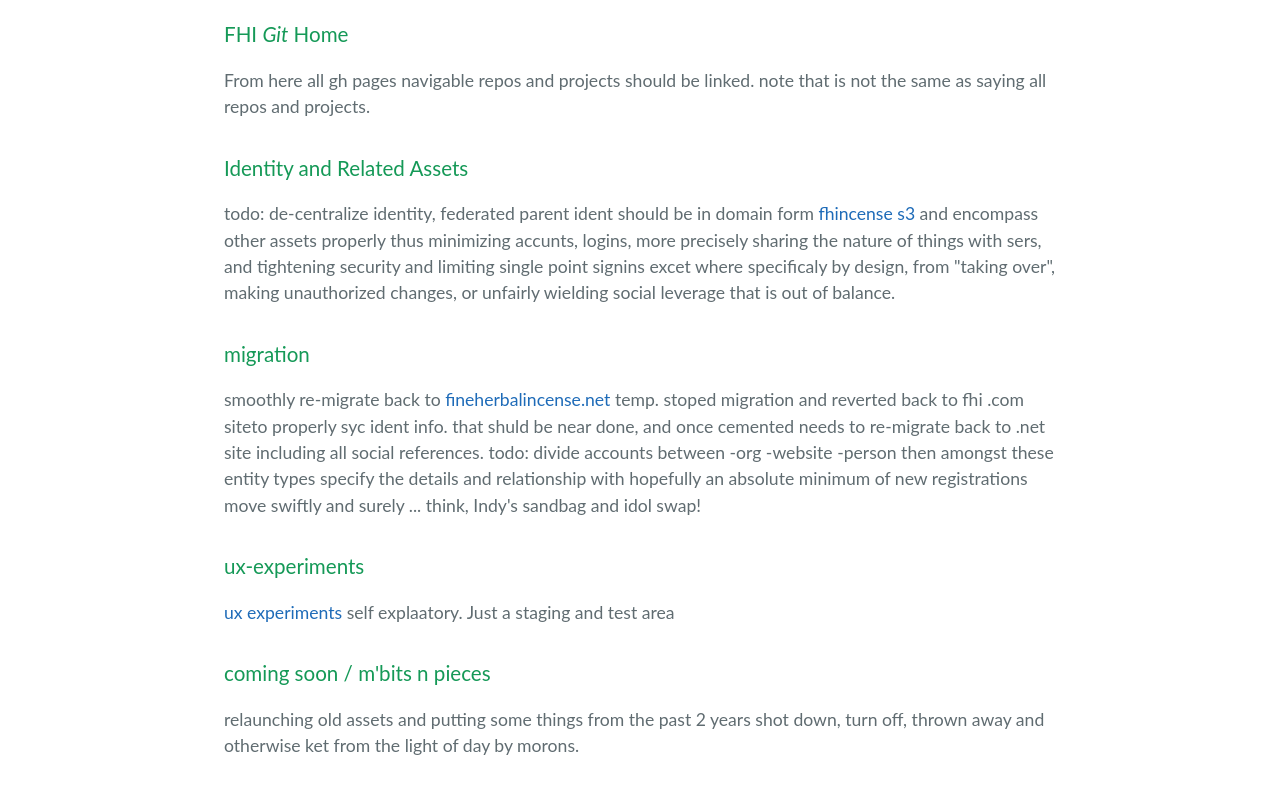
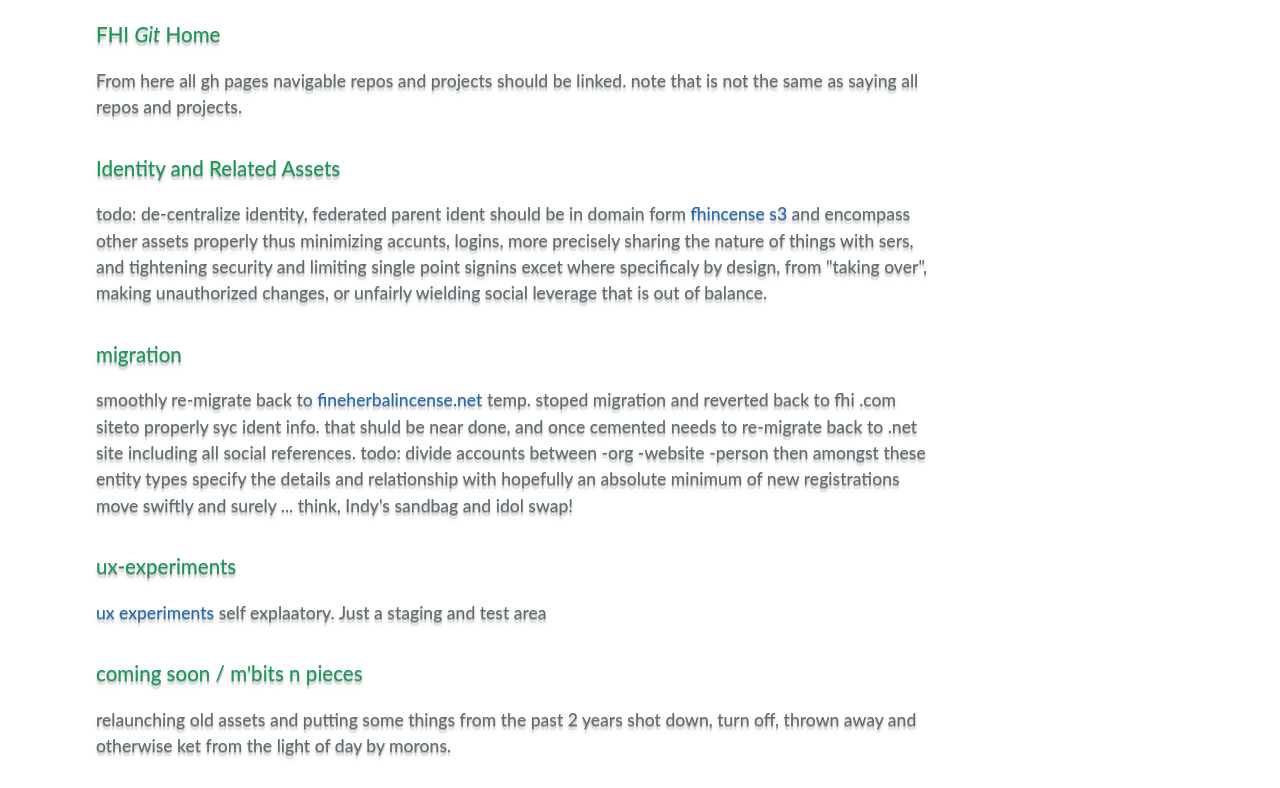
Before and after one commit to fineherbalincense/fineherbalincense.github.io, a plain HTML site: page index.html in a window 1280 px wide. Shown: the part 392-1180 px from the top of the page. Drawn offline with Linux system fonts and the light colour scheme.

Commit message:
Update stylesheet.css

```diff
--- a/stylesheets/stylesheet.css
+++ b/stylesheets/stylesheet.css
@@ -1,7 +1,35 @@
 * {
   box-sizing: border-box; }
 
-body {
+body {background-image:transparent;
+background-color:transparent;
+  -ms-background-color:transparent;
+  -webkit-background-color:transparent;
+  -moz-background-color:transparent;
+  -blink-background-color:transparent;
+  -o-background-color:transparent;
+  text-decoration:none;
+  text-rendering: optimizelegibility;
+  text-decoration: none;
+-webkit-font-smoothing:antialiased;
+-webkit-over-scrolling:touch;
+
+  font-variant-ligatures: no-common-ligatures;
+  -moz-font-feature-settings: "liga" 0, "clig" 0;
+  -ms-font-feature-settings: "liga" 0, "clig" 0;
+  -webkit-font-feature-settings: "liga" 0, "clig" 0;
+  font-feature-settings: "liga" 0, "clig" 0;
+    font-variant-ligatures: contextual;
+    -moz-font-feature-settings: "calt";
+    -ms-font-feature-settings: "calt";
+    -webkit-font-feature-settings: "calt";
+    font-feature-settings: "calt";
+position:static;
+display:table;
+color: #ffe;
+text-shadow: 4px 4px 9px #000;
+text-shadow: 0 0.032em 0 #b0b0b0, 0px 0.15em 0.11em rgba(0,0,0,0.15), 0px 0.25em 0.021em rgba(0,0,0,0.1), 0px 0.32em 0.32em rgba(0,0,0,0.1);
+
   padding: 0;
   margin: 0;
   font-family: "Lato", "Helvetica Neue", Helvetica, Arial, sans-serif;
```
